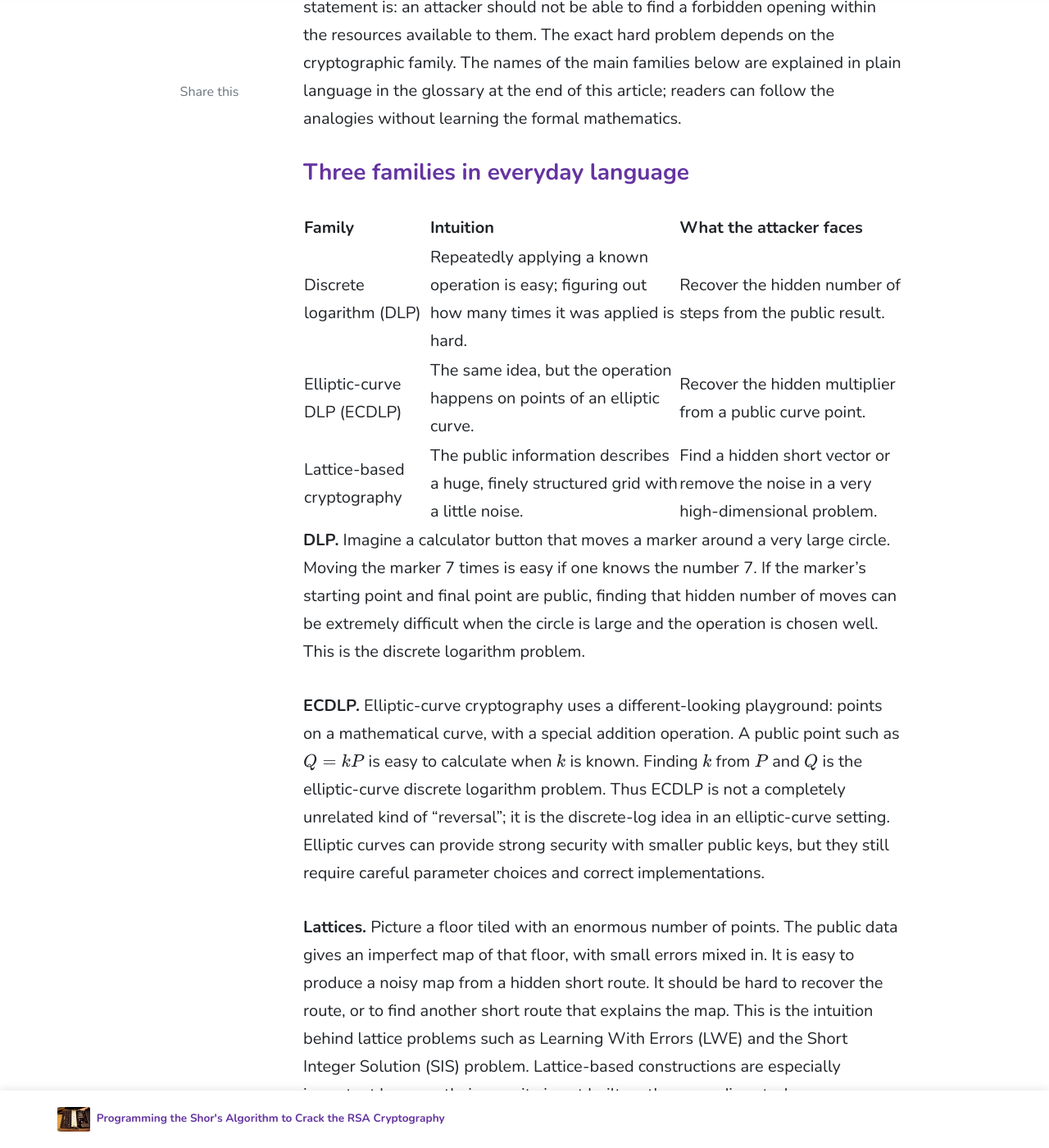
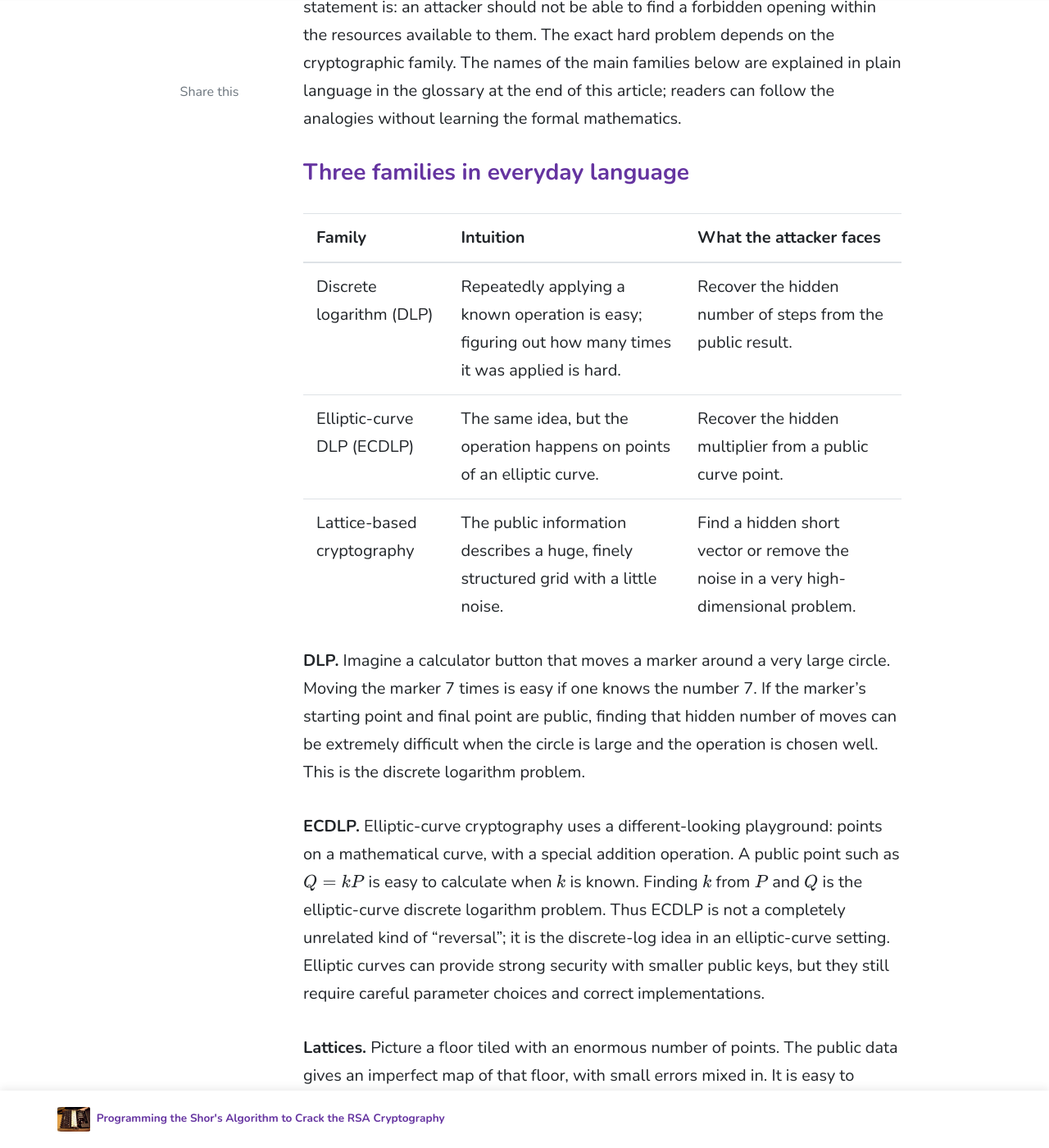
Before and after one commit to corpbob-qcsp/Quantum-Computing-Philippines.github.io, a Jekyll site: the page built from _posts/2026-09-07-range-proof-age-tutorial.md, in a window 1280 px wide and 1400 px high, scrolled down 3771 px. Shown: the whole window at 82% size. Built offline with Jekyll 4.4.1, drawn with Linux system fonts in a browser that asks for light colours; nearby versions of some CDN libraries; formulas are drawn with MathJax 3; comment, search, counter and statistics services are not loaded.

Commit message:
adjust spacing of tables

```diff
--- a/_layouts/post.html
+++ b/_layouts/post.html
@@ -1,6 +1,26 @@
 ---
 layout: default
 ---
+<style>
+/* Kramdown emits plain <table> markup with no Bootstrap class, so it only
+   inherits `table { border-collapse: collapse; }` from main.css with no
+   cell padding or borders. Give article tables the same breathing room
+   Bootstrap's .table class provides everywhere else on the site. */
+.article-post table {
+  width: 100%;
+  margin: 1.25rem 0;
+}
+.article-post table th,
+.article-post table td {
+  padding: 0.75rem 1rem;
+  vertical-align: top;
+  border-top: 1px solid #dee2e6;
+}
+.article-post table thead th {
+  vertical-align: bottom;
+  border-bottom: 2px solid #dee2e6;
+}
+</style>
 {% assign author = site.data.authors[page.author] %}
 <div class="container">
 <div class="jumbotron jumbotron-fluid mb-3 pl-0 pt-0 pb-0 bg-white position-relative">
```
